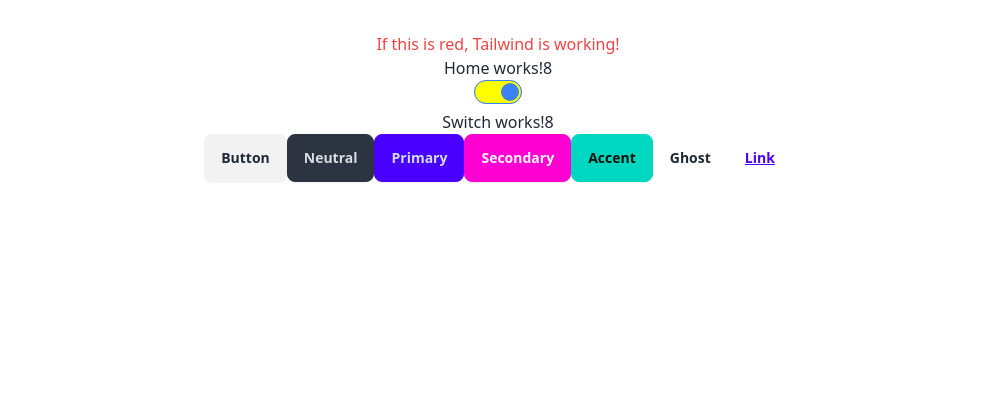
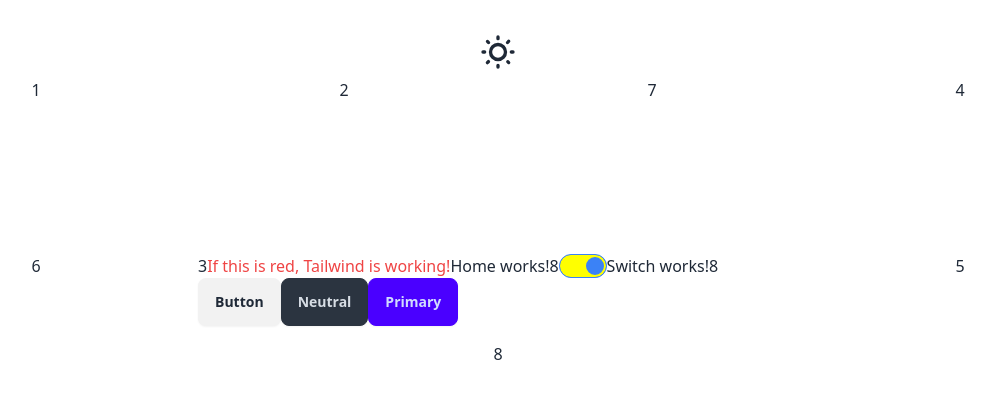
Before and after one commit to SandhanuDulmeth/Inventory_System_Frontend-React-Vite, a React (Vite) app: page / in a window 1280 px wide. Shown: the top 398 px of the page, without its empty margins (142-1138 px from the left). Built offline with nearby package versions, Linux system fonts and the light colour scheme.

Commit message:
feat: add ThemeController component, enhance Home page layout with grid, and update SwitchButton styles

```diff
--- a/src/App.jsx
+++ b/src/App.jsx
@@ -3,18 +3,21 @@ import reactLogo from './assets/react.svg'
 import viteLogo from '/vite.svg'
 import './App.css'
 import Home from './pages/Home'
+import ThemeController from './components/ThemeController'
 import { BrowserRouter, Routes, Route } from 'react-router-dom'
 function App() {
   const [count, setCount] = useState(0)
 
   return (
     <>
+
+
+<ThemeController></ThemeController>
+
      <BrowserRouter>
-
 
        <Routes>
          <Route path="/" element={<Home />} />
-
 
        </Routes>
      </BrowserRouter>
--- a/src/components/SwitchButton.jsx
+++ b/src/components/SwitchButton.jsx
@@ -1,4 +1,4 @@
-import { useState } from 'react';
+
 
 
 export default function SwitchButton() {
@@ -15,10 +15,7 @@ export default function SwitchButton() {
       <button className="btn">Button</button>
 <button className="btn btn-neutral">Neutral</button>
 <button className="btn btn-primary">Primary</button>
-<button className="btn btn-secondary">Secondary</button>
-<button className="btn btn-accent">Accent</button>
-<button className="btn btn-ghost">Ghost</button>
-<button className="btn btn-link">Link</button>
+
 
 
     </>
--- /dev/null
+++ b/src/components/ThemeController.jsx
@@ -0,0 +1,38 @@
+
+export default function ThemeController(){
+
+
+
+    return(<>
+
+
+    <label className="swap swap-rotate">
+  {/* this hidden checkbox controls the state */}
+  <input type="checkbox" className="theme-controller" value="synthwave" />
+
+  {/* sun icon */}
+  <svg
+    className="swap-off h-10 w-10 fill-current"
+    xmlns="http://www.w3.org/2000/svg"
+    viewBox="0 0 24 24">
+    <path
+      d="M5.64,17l-.71.71a1,1,0,0,0,0,1.41,1,1,0,0,0,1.41,0l.71-.71A1,1,0,0,0,5.64,17ZM5,12a1,1,0,0,0-1-1H3a1,1,0,0,0,0,2H4A1,1,0,0,0,5,12Zm7-7a1,1,0,0,0,1-1V3a1,1,0,0,0-2,0V4A1,1,0,0,0,12,5ZM5.64,7.05a1,1,0,0,0,.7.29,1,1,0,0,0,.71-.29,1,1,0,0,0,0-1.41l-.71-.71A1,1,0,0,0,4.93,6.34Zm12,.29a1,1,0,0,0,.7-.29l.71-.71a1,1,0,1,0-1.41-1.41L17,5.64a1,1,0,0,0,0,1.41A1,1,0,0,0,17.66,7.34ZM21,11H20a1,1,0,0,0,0,2h1a1,1,0,0,0,0-2Zm-9,8a1,1,0,0,0-1,1v1a1,1,0,0,0,2,0V20A1,1,0,0,0,12,19ZM18.36,17A1,1,0,0,0,17,18.36l.71.71a1,1,0,0,0,1.41,0,1,1,0,0,0,0-1.41ZM12,6.5A5.5,5.5,0,1,0,17.5,12,5.51,5.51,0,0,0,12,6.5Zm0,9A3.5,3.5,0,1,1,15.5,12,3.5,3.5,0,0,1,12,15.5Z" />
+  </svg>
+
+  {/* moon icon */}
+  <svg
+    className="swap-on h-10 w-10 fill-current"
+    xmlns="http://www.w3.org/2000/svg"
+    viewBox="0 0 24 24">
+    <path
+      d="M21.64,13a1,1,0,0,0-1.05-.14,8.05,8.05,0,0,1-3.37.73A8.15,8.15,0,0,1,9.08,5.49a8.59,8.59,0,0,1,.25-2A1,1,0,0,0,8,2.36,10.14,10.14,0,1,0,22,14.05,1,1,0,0,0,21.64,13Zm-9.5,6.69A8.14,8.14,0,0,1,7.08,5.22v.27A10.15,10.15,0,0,0,17.22,15.63a9.79,9.79,0,0,0,2.1-.22A8.11,8.11,0,0,1,12.14,19.73Z" />
+  </svg>
+</label>
+
+
+
+
+
+
+    </>);
+}
--- a/src/pages/Home.jsx
+++ b/src/pages/Home.jsx
@@ -1,13 +1,34 @@
 
 import React, { useState } from 'react'
 import SwitchButton from '../components/SwitchButton'
-export default function Home(){
-    return(
-       <div>
-        <h2 className="text-red-500">If this is red, Tailwind is working!</h2>
+import './home.css'
+export default function Home() {
+    return (
+        <div>
 
-        <h1>Home works!8</h1>
-        <SwitchButton/>
-       </div>
+<div className="grid grid-cols-4 grid-rows-4 gap-4">
+    <div className="row-span-2">1</div>
+    <div className="row-span-2">2</div>
+    <div className="col-span-2 col-start-2 row-start-3 flex-container">3
+
+    <h2 className="text-red-500">If this is red, Tailwind is working!</h2>
+
+<h1>Home works!8</h1>
+<SwitchButton />
+
+
+    </div>
+    <div className="row-span-2 col-start-4 row-start-1">4</div>
+    <div className="col-start-4 row-start-3">5</div>
+    <div className="col-start-1 row-start-3">6</div>
+    <div className="row-span-2 col-start-3 row-start-1">7</div>
+    <div className="col-span-4 row-start-4">8</div>
+</div>
+
+
+
+
+
+        </div>
     );
 }
--- /dev/null
+++ b/src/pages/home.css
@@ -0,0 +1,8 @@
+.flex-container {
+    display: flex;
+    flex-direction: row;
+    flex-wrap: wrap;
+    justify-content: flex-start;
+    align-items: flex-start;
+    align-content: flex-start;
+}
```
